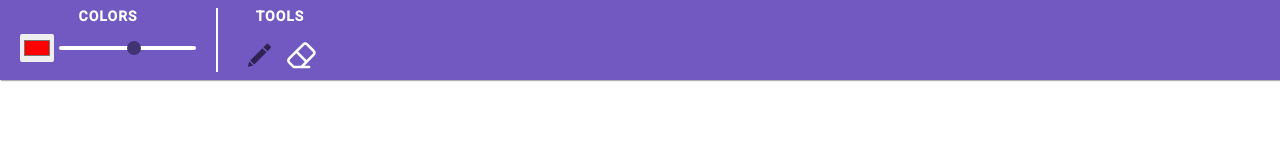
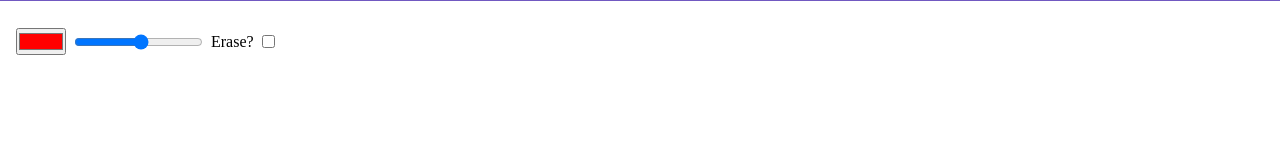
Before and after one commit to maykbrito/screenboard, an Electron app: page index.html in a window 1280 px wide. Drawn offline with Linux system fonts and the light colour scheme.

Commit message:
Revert "feat: top dropdown menu"

```diff
--- /dev/null
+++ b/components/controls/Eraser.js
@@ -0,0 +1,26 @@
+export default function (context) {
+    let isErasing = false
+
+    // get initial state, to restore it back
+    const eraser = context.globalCompositeOperation
+
+    document
+        .querySelector('#eraser')
+        .addEventListener("click", change)
+
+    function change(event) {
+        isErasing = event.target.checked
+
+        console.log(event.target)
+    }
+
+    function update() {
+        context.globalCompositeOperation = isErasing
+        ? "destination-out"
+        : eraser;
+    }
+
+    return {
+        update
+    }
+}
--- a/components/controls/Tools.js
+++ /dev/null
@@ -1,38 +0,0 @@
-export default function (context) {
-
-    const toolsFunction = {
-        pencil: function update() {
-            context.globalCompositeOperation = 'source-over'
-        },
-        eraser: function update() {
-            context.globalCompositeOperation = "destination-out"
-        }
-    }
-
-    function changeToolSelect(event) {
-        setTool(event.target.value)
-    }
-
-    function setTool(toolName) {
-        selectedTool = toolsFunction[toolName]
-    }
-
-    function update(){
-        selectedTool()
-    }
-
-
-    let selectedTool = ''
-
-    setTool('pencil')
-
-    document
-        .querySelectorAll('.tool')
-        .forEach(el => el.addEventListener("click", changeToolSelect))
-
-
-    return {
-        update
-    }
-
-}
--- a/components/controls/index.js
+++ b/components/controls/index.js
@@ -1,13 +1,13 @@
 import Size from './Size.js'
 import Color from './Color.js'
-import Tools from './Tools.js'
+import Eraser from './Eraser.js'
 
 export default function(context) {
 
     const controls = [
         Size(context),
-        Color(context),
-        Tools(context)
+        Eraser(context),
+        Color(context)
     ]
 
     function updateAll() {
--- a/index.html
+++ b/index.html
@@ -9,38 +9,11 @@
 </head>
 <body>
     <div id="controllers">
-        <div class="subMenu">
-            <h3>COLORS</h3>
-            <div id="subMenu_1">
-                <input type="color" name="color" id="color" value="#FF0000">
-                <input type="range" name="size" id="size" min="1" max="10">
-            </div>
-        </div>
+        <input type="color" name="color" id="color" value="#FF0000">
+        <input type="range" name="size" id="size" min="1" max="20">
 
-        <div class="subMenu">
-            <h3>TOOLS</h3>
-            <div id="subMenu_2">
-                <input type="radio" name="tool" id="tool-1" class="tool" value="pencil" checked>
-                <label for="tool-1">
-                    <svg width="64px" height="64px" viewBox="0 0 64 64" xmlns="http://www.w3.org/2000/svg" >
-                        <path
-                            d="M12.938,42.498l8.446,8.429l25.339-25.288l-8.447-8.429L12.938,42.498z M7.998,55.84l11.258-2.806l-8.447-8.431 L7.998,55.84z M55.167,12.996l-4.224-4.215c-1.166-1.164-3.057-1.164-4.223,0l-6.334,6.322l8.446,8.429l6.334-6.322 C56.333,16.046,56.333,14.159,55.167,12.996z"
-                            />
-                    </svg>
-                </label>
-
-
-                <input type="radio" name="tool" id="tool-2" class="tool" value="eraser">
-                <label for="tool-2">
-                    <svg width="24px" height="24px" viewBox="0 0 24 24" xmlns="http://www.w3.org/2000/svg">
-                        <path
-                            d="M12.8786 2.70705C14.0502 1.53547 15.9497 1.53548 17.1213 2.70705L22.2928 7.87862C23.4644 9.0502 23.4644 10.9497 22.2928 12.1213L14.4142 19.9999H17.9999C18.5522 19.9999 18.9999 20.4477 18.9999 20.9999C18.9999 21.5522 18.5522 21.9999 17.9999 21.9999H5.99994C5.73473 21.9999 5.48037 21.8946 5.29284 21.7071L1.70705 18.1213C0.535474 16.9497 0.535477 15.0502 1.70705 13.8786L12.8786 2.70705ZM11.5857 19.9999L14.5857 16.9999L7.99994 10.4142L3.12126 15.2928C2.73074 15.6834 2.73074 16.3165 3.12126 16.707L6.41416 19.9999H11.5857ZM9.41416 8.99994L15.9999 15.5857L20.8786 10.707C21.2691 10.3165 21.2691 9.68336 20.8786 9.29284L15.707 4.12126C15.3165 3.73074 14.6834 3.73074 14.2928 4.12126L9.41416 8.99994Z"
-                            />
-                    </svg>
-                </label>
-
-            </div>
-        </div>
+        <label for="eraser"> Erase?</label>
+        <input type="checkbox" name="eraser" id="eraser">
     </div>
     <canvas id="board"></canvas>
 
--- a/style.css
+++ b/style.css
@@ -1,13 +1,7 @@
-@import url('https://fonts.googleapis.com/css?family=Roboto:400,500&display=swap');
-
 * {
     margin: 0;
     padding: 0;
     box-sizing: border-box;
-    font-family: roboto, sans-serif;
-    font-size: 14px;
-	letter-spacing: 1px;
-    -webkit-font-smoothing: antialiased !important;
 }
 
 html {
@@ -17,168 +11,27 @@ html {
 
 #controllers {
     position: absolute;
-    z-index: 99;
-    top: 0px;
+    top: 20px;
     left: 0;
-    width: 100%;
-    height: 10px;
-    background-color: #7159c1;
-    opacity: 10%;
-    border: 0;
+
+    background-color: rgba(255,255,255, 0.8);
+    padding:8px 16px;
+
+    border-radius: 6px;
+
     display: flex;
-    flex-direction: row;
-    align-items: center;
-    box-shadow: 1px 1px 1px rgba(0, 0, 0, 0.3);
-    transition: opacity 0.2s, height 0.3s, width 0.3s;
-}
-
-
-#controllers * {
-    cursor: pointer;
-    visibility: hidden;
-    opacity: 0;
-    transition: opacity 0.8s;
-}
-
-#controllers:hover {
-    height: 80px;
-}
-
-#controllers:hover * {
-    visibility: visible;
-    opacity: 100%;
-}
-
-#controllers:hover {
-    opacity: 100%;
-}
-
-
-
-#controllers div.subMenu {
-    height: 80%;
-    display: flex;
-    flex-direction: column;
-    justify-content: start;
-    align-items: center;
-    padding: 0 20px;
-    display: flex;
-    flex-direction: column;
-}
-
-
-#controllers div.subMenu h3 {
-    color: white;
-    width: auto;
-    font-size: 14px;
-    margin-bottom: 10px;
-}
-
-
-#controllers div.subMenu + div.subMenu {
-    border-left: white 2px solid;
-}
-
-
-#subMenu_1 {
-    display: flex;
-    flex-direction: row;
-    justify-content: space-between;
     align-items: center;
 }
 
-
-#subMenu_1 input[type='range'] {
-    margin-left: 5px;
+#controllers input {
+    margin-right: 8px;
 }
 
-#subMenu_2 {
-    display: flex;
-    flex-direction: row;
-    justify-content: space-between;
+#controllers input:last-child {
+    margin-left: 8px;
+    margin-right: 0px;
 }
 
-
-
-
-button {
-    border: 0;
-    height: 2rem;
-    width: 3rem;
-    border-radius: 2px;
+#board {
+    border-top: 1px solid #7159c1;
 }
-
-
-
-
-
-
-input[type='color'] {
-    border: 0;
-    height: 2rem;
-    width: 3rem;
-    border-radius: 2px;
-    padding: 2px;
-}
-
-
-
-input[type='range'] {
-    -webkit-appearance: none;
-    width: 100%;
-    height: 0.3rem;
-    border-radius: 5px;
-    background: white;
-    outline: none;
-    opacity: 0.7;
-    -webkit-transition: .2s;
-    transition: opacity .2s;
-}
-
-input[type='range']::-webkit-slider-thumb {
-    -webkit-appearance: none;
-    appearance: none;
-    width: 1rem;
-    height: 1rem;
-    border-radius: 50%;
-    background: #423472;
-    cursor: pointer;
-}
-
-input[type='range']::-moz-range-thumb {
-    width: 1rem;
-    height: 1rem;
-    border-radius: 50%;
-    background: #423472;
-    cursor: pointer;
-}
-
-
-
-input[type='radio']{
-    width: 0;
-    height: 0;
-    visibility: hidden;
-}
-
-input[type='radio'] + label {
-    border: 0;
-    height: 3rem;
-    width: 3rem;
-    border: transparent 2px solid;
-    border-radius: 5px;
-    padding: 5px;
-    display: flex;
-    justify-content: center;
-    align-items: center;
-}
-
-input[type='radio'] + label svg {
-    height: 2.2rem;
-    min-width: 2.2rem;
-    fill: white;
-}
-
-input[type='radio']:checked + label svg {
-    fill: #2e2352;
-}
```
